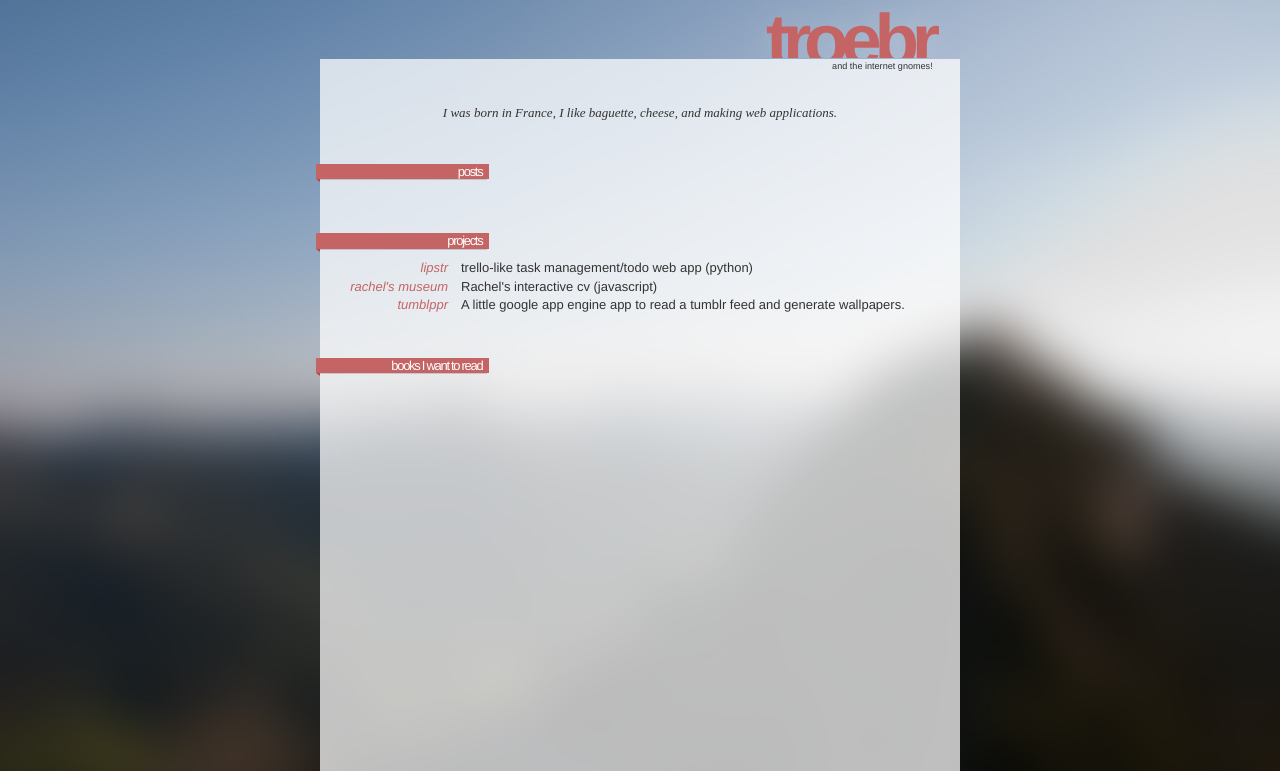
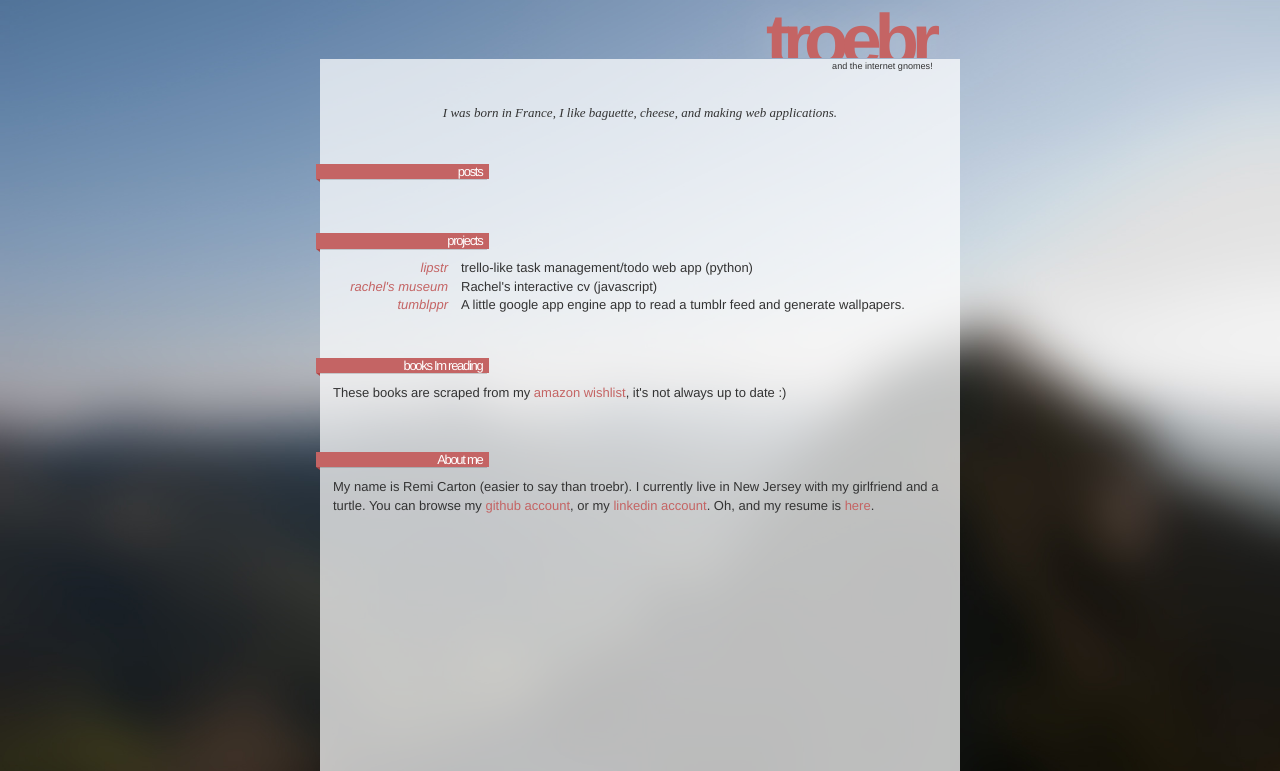
Before and after one commit to rcarton/troebr.net, a Flask app: template troebr/templates/index.html in a window 1280 px wide. Shown: the part 32-803 px from the top of the page. Run offline with Flask 2, Linux system fonts and the light colour scheme; the template is opened without the code that fills it, so the values that code supplies are empty; style sheets or scripts are compiled from the project's sources; parts of the project's set-up code (start-up, migrations or seed data) failed here and were passed over; some libraries are stand-ins or nearby versions.

Commit message:
Added about me section

```diff
--- a/troebr/static/less/style.less
+++ b/troebr/static/less/style.less
@@ -34,12 +34,16 @@ a {
     color: @red;
 
     &:hover, &:visited:hover {
-        color: lighten(@red, 20%);
+        color: darken(@red, 20%);
     }
 
     &:active, &:visited {
         color: @red;
     }
+}
+
+p {
+    margin: .5em 1em;
 }
 
 .left {
--- a/troebr/templates/index.html
+++ b/troebr/templates/index.html
@@ -30,13 +30,22 @@
     </section>
 
     <section id="books">
-        <h1>books I want to read</h1>
+        <h1>books Im reading</h1>
         <ul>
             {% for b in books %}
                 {# <li>{{ b.title }}</li> #}
                 <li><a href="{{ b.url }}"><img title="{{ b.title }}" alt="{{ b.title }} cover" src="{{ b.img_url }}"></a></li>
             {% endfor %}
         </ul>
+        <p>These books are scraped from my <a href="http://www.amazon.com/gp/registry/wishlist/3HTH6XSK2NIZ5">amazon wishlist</a>, it's not always up to date :)</p>
+    </section>
 
+
+    <section id="about-me">
+        <h1>About me</h1>
+        <p>My name is Remi Carton (easier to say than troebr). I currently live in New Jersey with my girlfriend and a turtle. You can
+        browse my <a href="https://github.com/rcarton">github account</a>, or my <a href="http://www.linkedin.com/in/remicarton">linkedin account</a>.
+         Oh, and my resume is <a href="http://troebr.net/resume">here</a>.</p>
     </section>
+
 {% endblock %}
```
Also changed, not shown: troebr/templates/resume.html (+5 -8 lines).
